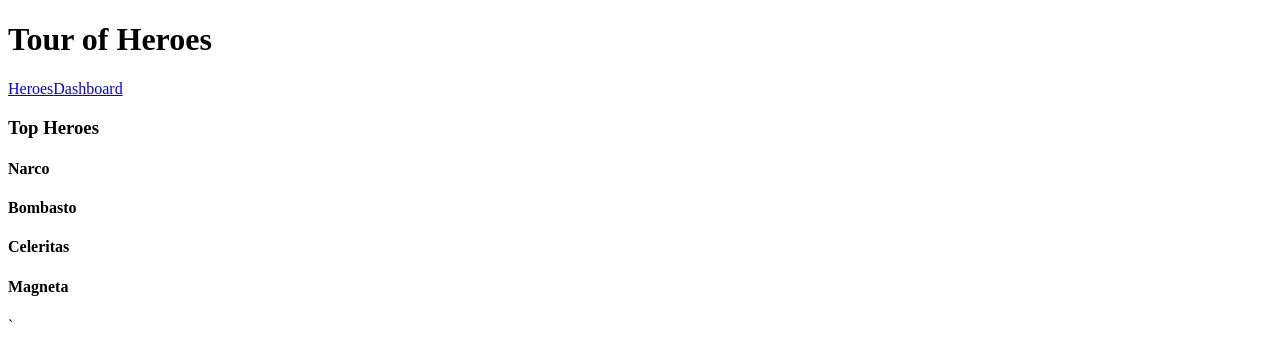
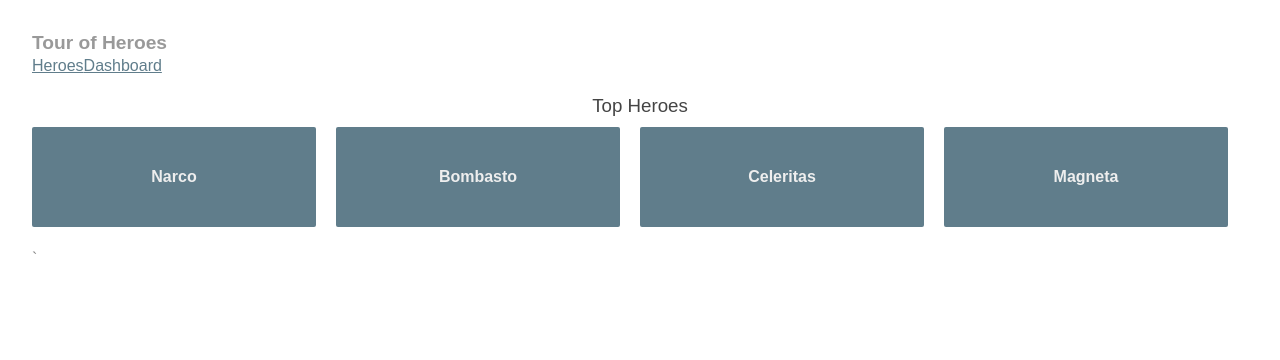
Before and after one commit to akshayrana1139/intro-angular-heroes, an Angular app: page /dashboard in a window 1280 px wide. Shown: the top 360 px of the page. Built offline with nearby package versions, Linux system fonts and the light colour scheme.

Commit message:
Global Css and Back

```diff
--- /dev/null
+++ b/src/app/app.component.css
@@ -0,0 +1,28 @@
+h1 {
+  font-size: 1.2em;
+  color: #999;
+  margin-bottom: 0;
+}
+h2 {
+  font-size: 2em;
+  margin-top: 0;
+  padding-top: 0;
+}
+nav a {
+  padding: 5px 10px;
+  text-decoration: none;
+  margin-top: 10px;
+  display: inline-block;
+  background-color: #eee;
+  border-radius: 4px;
+}
+nav a:visited, a:link {
+  color: #607D8B;
+}
+nav a:hover {
+  color: #039be5;
+  background-color: #CFD8DC;
+}
+nav a.active {
+  color: #039be5;
+}
--- a/src/app/app.component.html
+++ b/src/app/app.component.html
@@ -1,5 +1,5 @@
 <h1>{{title}}</h1>
-<a routerLink="/heroes">Heroes</a>
-<a routerLink="/dashboard">Dashboard</a>
+<a routerLink="/heroes" routerLinkActive="active">Heroes</a>
+<a routerLink="/dashboard" routerLinkActive="active">Dashboard</a>
 <router-outlet></router-outlet>
  `
--- a/src/app/app.component.ts
+++ b/src/app/app.component.ts
@@ -2,7 +2,9 @@ import { Component, OnInit } from '@angular/core';
 
 @Component({
     selector: 'app-root',
-    templateUrl: './app.component.html'
+    templateUrl: './app.component.html',
+      styleUrls: ['./app.component.css']
+
 })
 export class AppComponent implements OnInit {
     constructor() { }
--- a/src/app/dashboard.component.html
+++ b/src/app/dashboard.component.html
@@ -1,7 +1,7 @@
 <h3>Top Heroes</h3>
 <nav>
 <div class="grid grid-pad">
-  <div *ngFor="let hero of heroes" class="col-1-4">
+  <div *ngFor="let hero of heroes" [routerLink]="['/detail', hero.id]" class="col-1-4">
     <div class="module hero">
       <h4>{{hero.name}}</h4>
     </div>
--- a/src/app/dashboard.component.ts
+++ b/src/app/dashboard.component.ts
@@ -4,7 +4,9 @@ import { HeroService } from './hero.service';
 
 @Component({
     selector: 'my-dashboard',
-    templateUrl: './dashboard.component.html'
+    templateUrl: './dashboard.component.html',
+      styleUrls: ['./dashboard.component.css'],
+
 })
 export class DashboardComponent implements OnInit {
     constructor(private heroService : HeroService) { }
--- a/src/app/hero-detail.component.html
+++ b/src/app/hero-detail.component.html
@@ -5,4 +5,6 @@
         <label>name: </label>
         <input [(ngModel)]="hero.name" placeholder="name"/>
       </div>
+        <button (click)="goBack()">Back</button>
+
     </div>
--- a/src/app/hero-detail.component.ts
+++ b/src/app/hero-detail.component.ts
@@ -7,7 +7,9 @@ import 'rxjs/add/operator/switchMap';
 
 @Component({
     selector: 'hero-detail',
-    templateUrl: './hero-detail.component.html'
+    templateUrl: './hero-detail.component.html',
+      styleUrls: ['./hero-detail.component.css'],
+
 })
 export class HeroDetailComponent implements OnInit{
    @Input() hero: Hero;
@@ -22,4 +24,7 @@ ngOnInit(): void {
     .switchMap((params: Params) => this.heroService.getHero(+params['id']))
     .subscribe(hero => this.hero = hero);
 }
+  goBack(): void {
+    this.location.back();
+  }
 }
--- a/src/index.html
+++ b/src/index.html
@@ -4,6 +4,7 @@
   <meta charset="utf-8">
   <title>IntroAngularHeroes</title>
   <base href="/">
+<link rel="stylesheet" href="styles.css">
 
   <meta name="viewport" content="width=device-width, initial-scale=1">
   <link rel="icon" type="image/x-icon" href="favicon.ico">
--- a/src/styles.css
+++ b/src/styles.css
@@ -1 +1,23 @@
 /* You can add global styles to this file, and also import other style files */
+/* Master Styles */
+h1 {
+  color: #369;
+  font-family: Arial, Helvetica, sans-serif;
+  font-size: 250%;
+}
+h2, h3 {
+  color: #444;
+  font-family: Arial, Helvetica, sans-serif;
+  font-weight: lighter;
+}
+body {
+  margin: 2em;
+}
+body, input[text], button {
+  color: #888;
+  font-family: Cambria, Georgia;
+}
+/* everywhere else */
+* {
+  font-family: Arial, Helvetica, sans-serif;
+}
```
